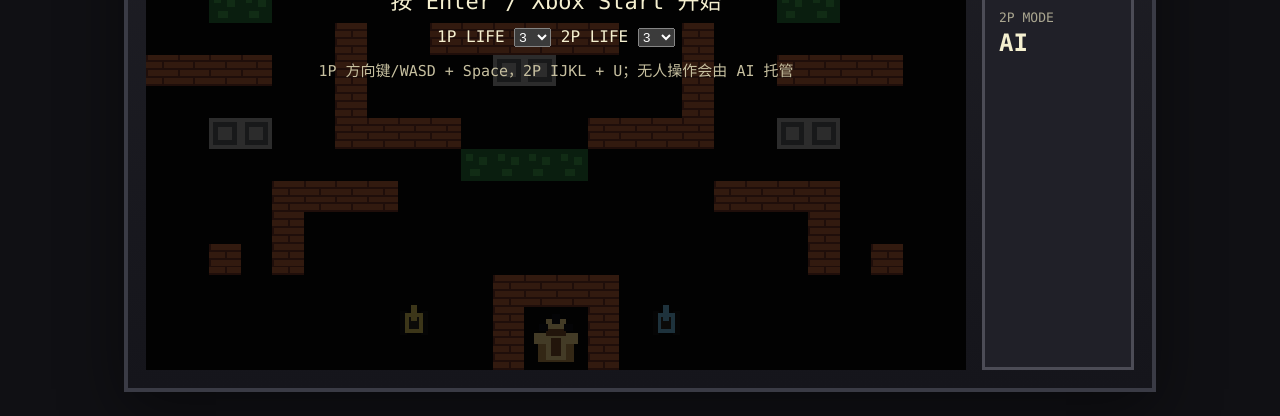
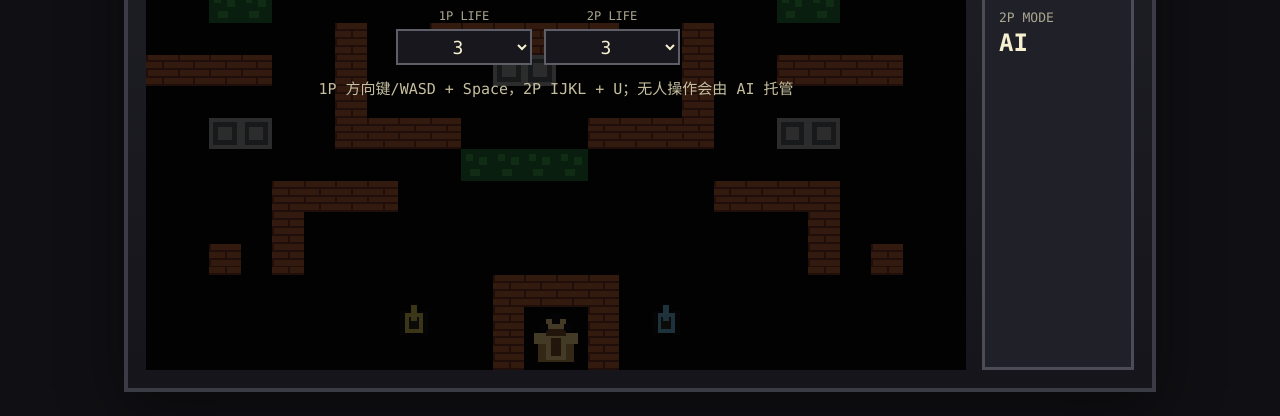
Before and after one commit to afong2017/fc-tank-battle, a plain HTML site: page index.html in a window 1280 px wide. Shown: the part 433-849 px from the top of the page. Drawn offline with Linux system fonts and the light colour scheme.

Commit message:
Style start life settings

```diff
--- a/style.css
+++ b/style.css
@@ -90,6 +90,32 @@ p {
   font-size: clamp(11px, 1.8vw, 15px);
 }
 
+.start-options {
+  display: grid;
+  grid-template-columns: repeat(2, minmax(104px, 136px));
+  gap: 12px;
+  width: min(100%, 320px);
+}
+
+.start-options label {
+  display: grid;
+  gap: 6px;
+  color: #aaa690;
+  font-size: 12px;
+}
+
+.start-options select {
+  width: 100%;
+  min-height: 36px;
+  border: 2px solid #5e5e68;
+  border-radius: 0;
+  background: #17171d;
+  color: var(--ink);
+  font: inherit;
+  font-size: 18px;
+  text-align: center;
+}
+
 .panel {
   display: grid;
   align-content: start;
```
